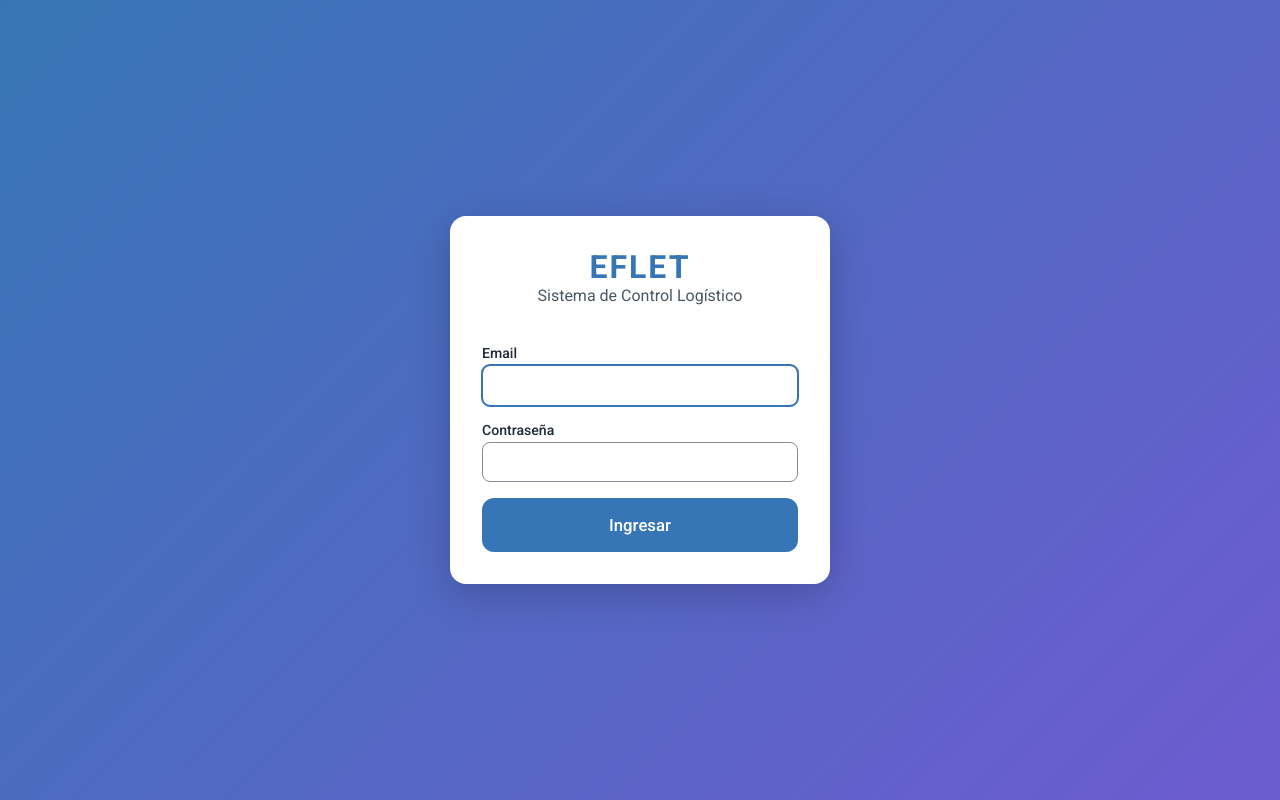
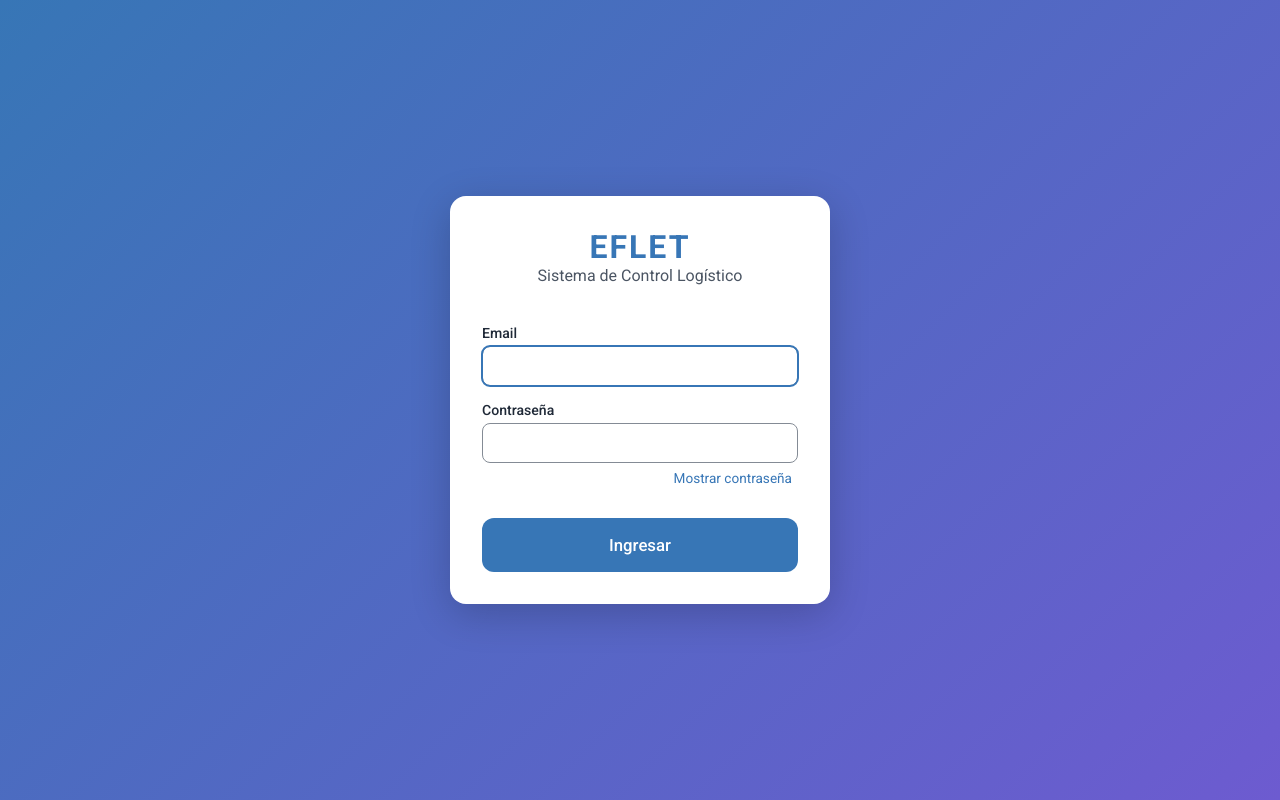
Before and after one commit to santiballario/eflet, a React (Vite) app in the folder frontend/: page /login in a window 1280 px wide. Built offline with nearby package versions, Linux system fonts and the light colour scheme; no server answers.

Commit message:
Restauracion del boton de mostrar contraseña login

```diff
--- a/frontend/src/pages/LoginPage.jsx
+++ b/frontend/src/pages/LoginPage.jsx
@@ -10,23 +10,21 @@ export function LoginPage() {
   const navigate = useNavigate();
   const location = useLocation();
 
-  // Formulario controlado: el valor de cada input vive en el estado de React.
   const [email, setEmail] = useState('');
   const [password, setPassword] = useState('');
   const [error, setError] = useState('');
   const [enviando, setEnviando] = useState(false);
+  const [mostrarPassword, setMostrarPassword] = useState(false);
 
   async function handleSubmit(e) {
-    e.preventDefault(); // evita que el navegador recargue la pagina
+    e.preventDefault();
     setError('');
     setEnviando(true);
     try {
       const usuario = await login(email, password);
-      // Si venia de una ruta protegida, lo devolvemos ahi; si no, a su inicio.
       const destino = location.state?.from?.pathname ?? inicioSegunRol(usuario.rol);
       navigate(destino, { replace: true });
     } catch (err) {
-      // 401 -> "Email o contrasena incorrectos." / 429 -> demasiados intentos
       setError(err.message);
     } finally {
       setEnviando(false);
@@ -52,14 +50,25 @@ export function LoginPage() {
           required
           autoFocus
         />
+
         <Campo
           label="Contraseña"
-          type="password"
+          type={mostrarPassword ? "text" : "password"}
           autoComplete="current-password"
           value={password}
           onChange={(e) => setPassword(e.target.value)}
           required
         />
+
+        <div style={{ display: 'flex', justifyContent: 'flex-end', marginTop: '-10px', marginBottom: '15px' }}>
+          <button
+            type="button"
+            onClick={() => setMostrarPassword(!mostrarPassword)}
+            style={{ background: 'none', border: 'none', color: '#3776B6', cursor: 'pointer', fontSize: '0.85rem' }}
+          >
+            {mostrarPassword ? 'Ocultar contraseña' : 'Mostrar contraseña'}
+          </button>
+        </div>
 
         <button className="btn btn-grande" disabled={enviando}>
           {enviando ? 'Ingresando...' : 'Ingresar'}
```
